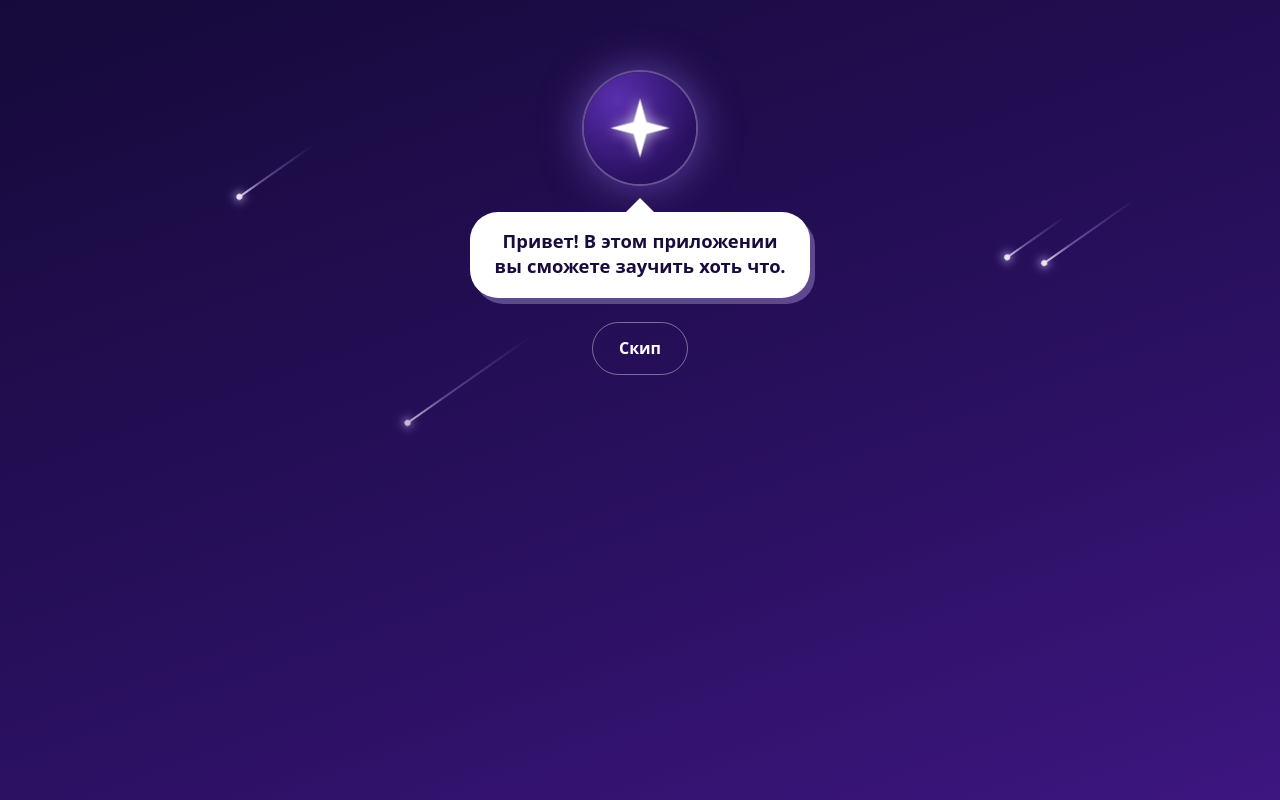
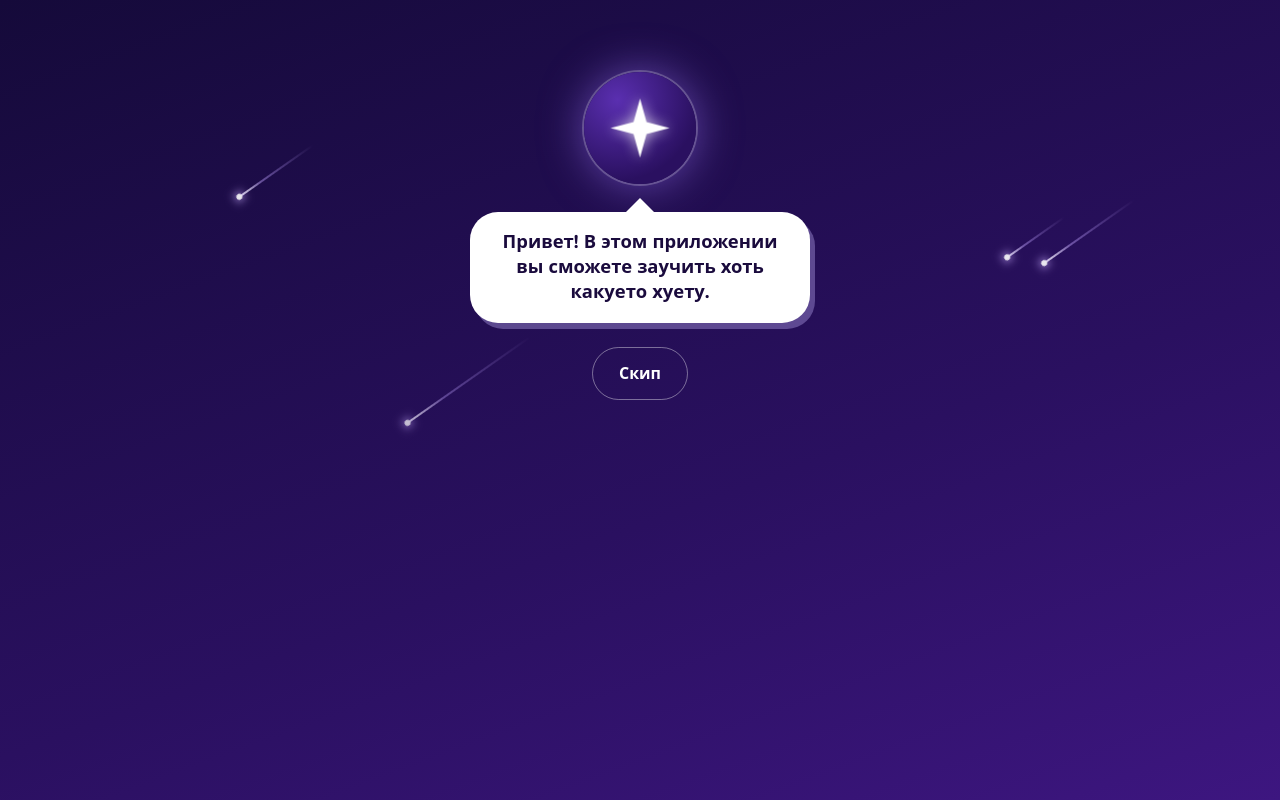
Before and after one commit to waitsair/uiauaiuaiauaiauiauaiauiuaiauiaauiauaiuaiauiauaiauaiuiauiauaiuaia, a plain HTML site: page index.html in a window 1280 px wide. Drawn offline with nearby package versions, Linux system fonts and the light colour scheme.

Commit message:
Update greeting message in bubble function

```diff
--- a/я не придумал название.html
+++ b/index.html
@@ -172,7 +172,7 @@ function intro(skipLogo){
 let tmpGender='';
 function bubble(step){
   const b=$('#bub');if(!b)return;
-  if(step==='hello')b.innerHTML='<div class="bubble">Привет! В этом приложении вы сможете заучить хоть что.</div><button class="btn ghost late" data-act="skip">Скип</button>';
+  if(step==='hello')b.innerHTML='<div class="bubble">Привет! В этом приложении вы сможете заучить хоть какуето хуету.</div><button class="btn ghost late" data-act="skip">Скип</button>';
   if(step==='gender')b.innerHTML='<div class="bubble">Выберите ваш пол</div><div class="row center fade"><button class="round" data-act="gender" data-g="m">М</button><button class="round" data-act="gender" data-g="f">Ж</button></div>';
   if(step==='name')b.innerHTML='<div class="bubble">Как вас зовут?</div><div class="fade" style="width:100%;display:flex;flex-direction:column;align-items:center;gap:14px"><input class="name-in" id="nm" data-enter="setname" maxlength="30" autocomplete="off" placeholder="'+(tmpGender==='f'?'Алёна':'Саня')+'"><button class="btn" data-act="setname">Готово</button></div>';
   if(step==='name')setTimeout(()=>{const n=$('#nm');n&&n.focus()},500);
```
